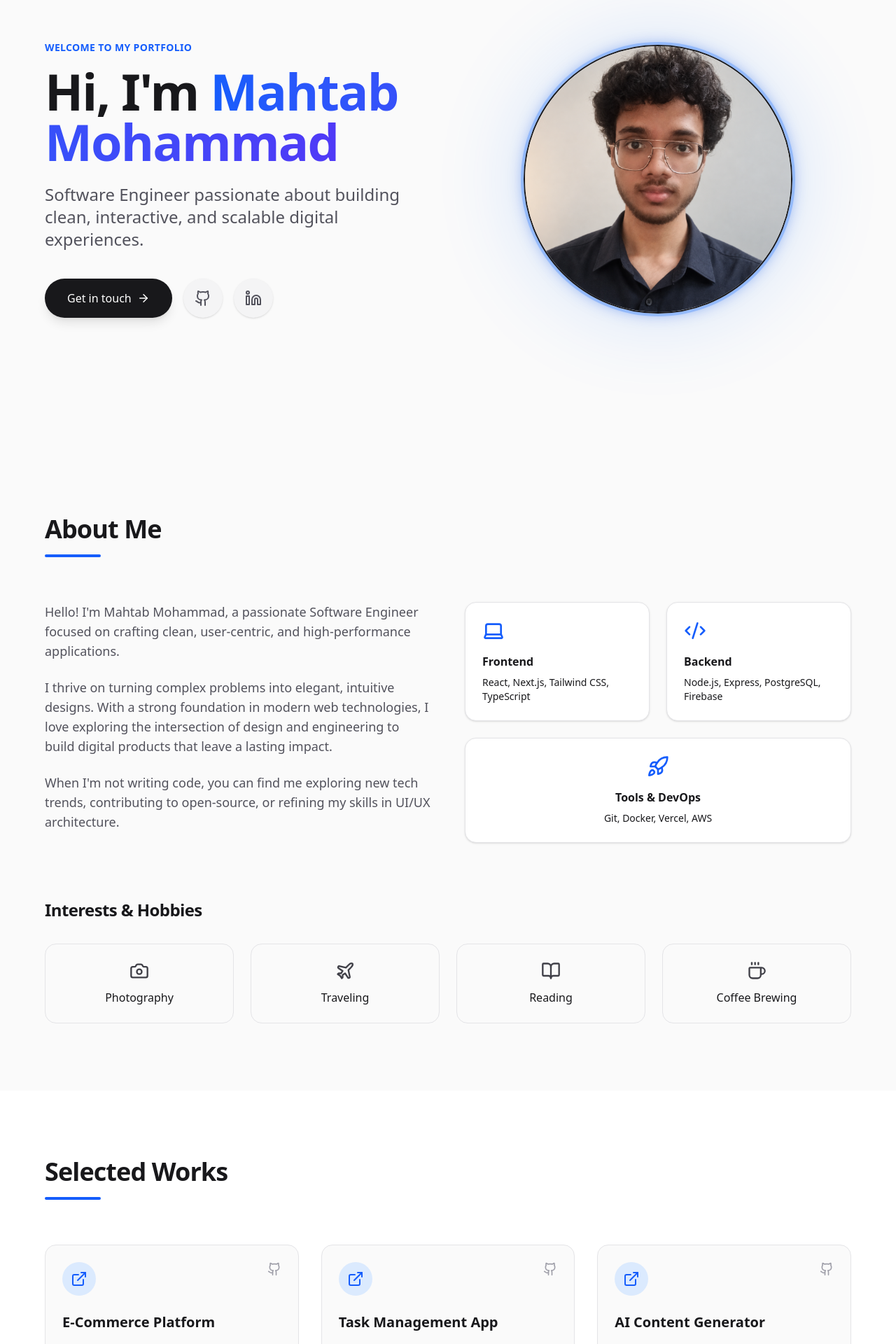
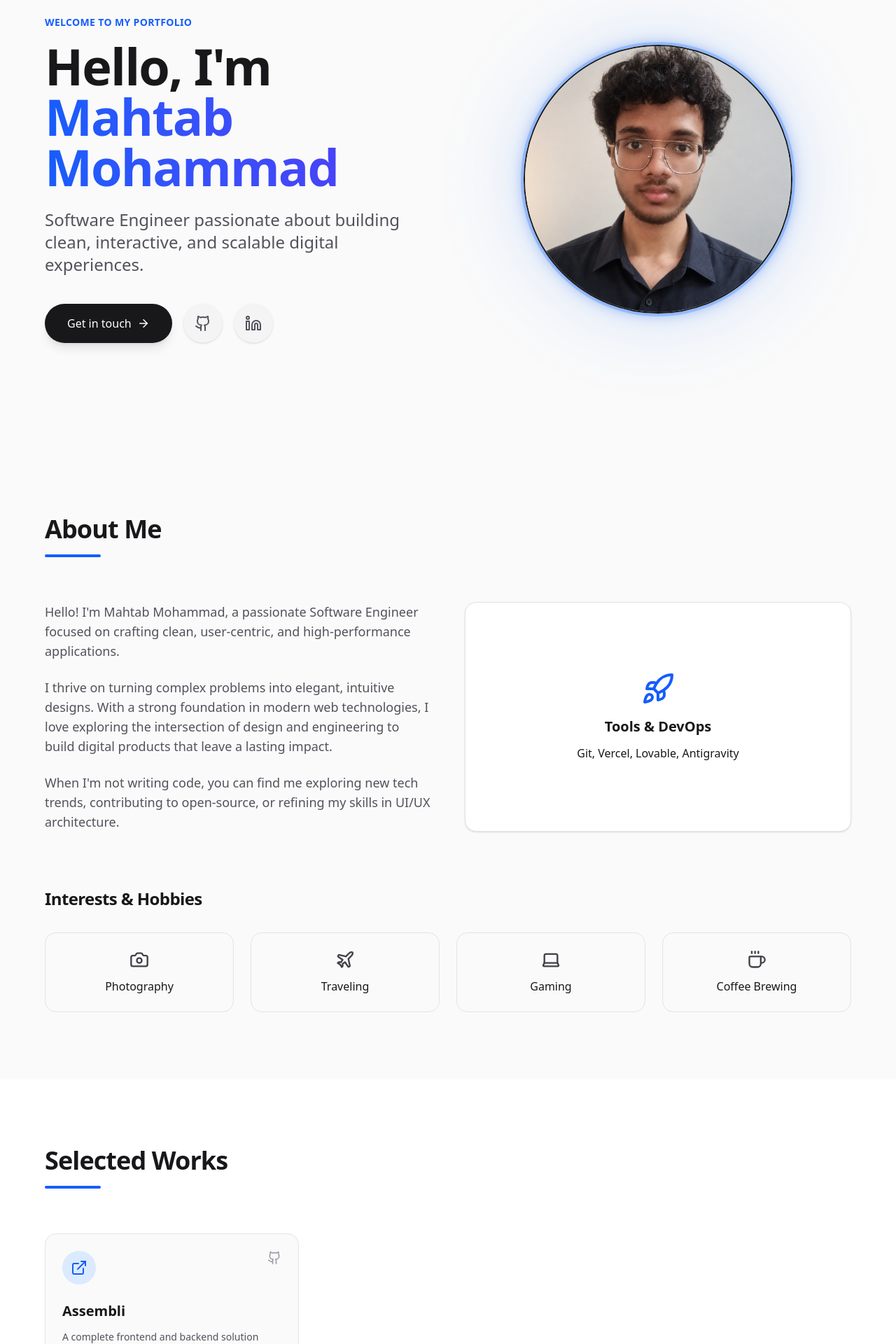
Before and after one commit to Mahtab-MD/PORTFOLIO, a React (Vite) app: page / in a window 1280 px wide. Shown: the part 160-2080 px from the top of the page at 70% size. Built offline with nearby package versions, Linux system fonts and the light colour scheme.

Commit message:
refactor: update portfolio content and UI
- Add favicon
- Update projects list
- Simplify About section layout
- Add hero text entrance animation
- Adjust casing for branding

```diff
--- a/index.html
+++ b/index.html
@@ -2,6 +2,7 @@
 <html lang="en">
   <head>
     <meta charset="UTF-8" />
+    <link rel="icon" type="image/png" href="/assets/bag.png" />
     <meta name="viewport" content="width=device-width, initial-scale=1.0" />
     <title>Mahtab Mohammad | Portfolio</title>
     <meta name="description" content="Portfolio of Mahtab Mohammad, Software Engineer." />
--- a/src/components/About.tsx
+++ b/src/components/About.tsx
@@ -40,22 +40,12 @@ export function About() {
             whileInView={{ opacity: 1, x: 0 }}
             viewport={{ once: true }}
             transition={{ duration: 0.5, delay: 0.4 }}
-            className="grid grid-cols-1 sm:grid-cols-2 gap-6"
+            className="flex h-full"
           >
-            <div className="p-6 bg-white dark:bg-zinc-900 border border-zinc-200 dark:border-zinc-800 rounded-2xl shadow-sm">
-              <Laptop className="text-blue-600 dark:text-blue-400 mb-4" size={32} />
-              <h3 className="font-bold mb-2 text-zinc-900 dark:text-zinc-50">Frontend</h3>
-              <p className="text-sm">React, Next.js, Tailwind CSS, TypeScript</p>
-            </div>
-            <div className="p-6 bg-white dark:bg-zinc-900 border border-zinc-200 dark:border-zinc-800 rounded-2xl shadow-sm">
-              <Code2 className="text-blue-600 dark:text-blue-400 mb-4" size={32} />
-              <h3 className="font-bold mb-2 text-zinc-900 dark:text-zinc-50">Backend</h3>
-              <p className="text-sm">Node.js, Express, PostgreSQL, Firebase</p>
-            </div>
-            <div className="p-6 bg-white dark:bg-zinc-900 border border-zinc-200 dark:border-zinc-800 rounded-2xl shadow-sm sm:col-span-2 flex flex-col items-center text-center">
-              <Rocket className="text-blue-600 dark:text-blue-400 mb-4" size={32} />
-              <h3 className="font-bold mb-2 text-zinc-900 dark:text-zinc-50">Tools & DevOps</h3>
-              <p className="text-sm">Git, Docker, Vercel, AWS</p>
+            <div className="p-6 w-full bg-white dark:bg-zinc-900 border border-zinc-200 dark:border-zinc-800 rounded-2xl shadow-sm flex flex-col justify-center items-center text-center">
+              <Rocket className="text-blue-600 dark:text-blue-400 mb-4" size={48} />
+              <h3 className="text-xl font-bold mb-3 text-zinc-900 dark:text-zinc-50">Tools & DevOps</h3>
+              <p className="text-base">Git, Vercel, Lovable, Antigravity</p>
             </div>
           </motion.div>
         </div>
@@ -77,8 +67,8 @@ export function About() {
               <span className="font-medium text-zinc-900 dark:text-zinc-100">Traveling</span>
             </div>
             <div className="flex flex-col items-center justify-center p-6 bg-zinc-50 dark:bg-zinc-900 rounded-2xl border border-zinc-200 dark:border-zinc-800 hover:border-blue-500 dark:hover:border-blue-400 transition-colors">
-              <BookOpen className="text-zinc-700 dark:text-zinc-300 mb-3" size={28} />
-              <span className="font-medium text-zinc-900 dark:text-zinc-100">Reading</span>
+              <Laptop className="text-zinc-700 dark:text-zinc-300 mb-3" size={28} />
+              <span className="font-medium text-zinc-900 dark:text-zinc-100">Gaming</span>
             </div>
             <div className="flex flex-col items-center justify-center p-6 bg-zinc-50 dark:bg-zinc-900 rounded-2xl border border-zinc-200 dark:border-zinc-800 hover:border-blue-500 dark:hover:border-blue-400 transition-colors">
               <Coffee className="text-zinc-700 dark:text-zinc-300 mb-3" size={28} />
--- a/src/components/Hero.tsx
+++ b/src/components/Hero.tsx
@@ -15,7 +15,14 @@ export function Hero() {
             Welcome to my portfolio
           </h2>
           <h1 className="text-5xl md:text-7xl font-bold tracking-tight text-zinc-900 dark:text-zinc-50 mb-6">
-            Hi, I'm <span className="text-transparent bg-clip-text bg-gradient-to-r from-blue-600 to-indigo-600 dark:from-blue-400 dark:to-indigo-400">Mahtab Mohammad</span>
+            Hello, I'm <motion.span
+              initial={{ opacity: 0, y: 20 }}
+              animate={{ opacity: 1, y: 0 }}
+              transition={{ duration: 0.8, delay: 0.4, ease: [0.16, 1, 0.3, 1] }}
+              className="inline-block text-transparent bg-clip-text bg-gradient-to-r from-blue-600 to-indigo-600 dark:from-blue-400 dark:to-indigo-400"
+            >
+              Mahtab Mohammad
+            </motion.span>
           </h1>
           <p className="text-xl md:text-2xl text-zinc-600 dark:text-zinc-400 mb-10 max-w-lg mx-auto md:mx-0">
             Software Engineer passionate about building clean, interactive, and scalable digital experiences.
--- a/src/components/Navbar.tsx
+++ b/src/components/Navbar.tsx
@@ -25,7 +25,7 @@ export function Navbar() {
     >
       <div className="max-w-6xl mx-auto px-6 h-20 flex items-center justify-between">
         <a href="#home" className="text-xl font-bold tracking-tight">
-          MAHTAB<span className="text-blue-600 dark:text-blue-400">.EXE</span>
+          MAHTAB<span className="text-blue-600 dark:text-blue-400">.exe</span>
         </a>
 
         <nav className="hidden md:flex items-center gap-8">
--- a/src/components/Projects.tsx
+++ b/src/components/Projects.tsx
@@ -3,26 +3,12 @@ import { ExternalLink, Github } from 'lucide-react';
 
 const projects = [
   {
-    title: 'E-Commerce Platform',
-    description: 'A full-stack e-commerce solution with real-time inventory management and secure payment processing.',
-    tech: ['React', 'Node.js', 'PostgreSQL', 'Tailwind'],
+    title: 'Assembli',
+    description: 'A complete frontend and backend solution built using Google AI Studio and AntiGravity, deployed seamlessly via Vercel.',
+    tech: ['Google AI Studio', 'AntiGravity', 'Vercel'],
     github: 'https://github.com/Mahtab-MD',
-    link: '#',
-  },
-  {
-    title: 'Task Management App',
-    description: 'Collaborative task management tool featuring real-time updates, drag-and-drop boards, and team roles.',
-    tech: ['TypeScript', 'Next.js', 'Firebase', 'Framer Motion'],
-    github: 'https://github.com/Mahtab-MD',
-    link: '#',
-  },
-  {
-    title: 'AI Content Generator',
-    description: 'An AI-powered application that generates marketing copy and blog posts using advanced language models.',
-    tech: ['React', 'OpenAI API', 'Tailwind', 'Vite'],
-    github: 'https://github.com/Mahtab-MD',
-    link: '#',
-  },
+    link: 'https://assembli-md.vercel.app/',
+  }
 ];
 
 export function Projects() {
@@ -52,7 +38,9 @@ export function Projects() {
             >
               <div className="flex justify-between items-start mb-6">
                 <div className="w-12 h-12 rounded-full bg-blue-100 dark:bg-blue-900/30 flex items-center justify-center text-blue-600 dark:text-blue-400">
-                  <ExternalLink size={24} />
+                  <a href={project.link} target="_blank" rel="noopener noreferrer" className="hover:scale-110 transition-transform">
+                    <ExternalLink size={24} />
+                  </a>
                 </div>
                 <div className="flex gap-3">
                   <a href={project.github} target="_blank" rel="noopener noreferrer" className="text-zinc-400 hover:text-zinc-900 dark:hover:text-zinc-50 transition-colors">
```
